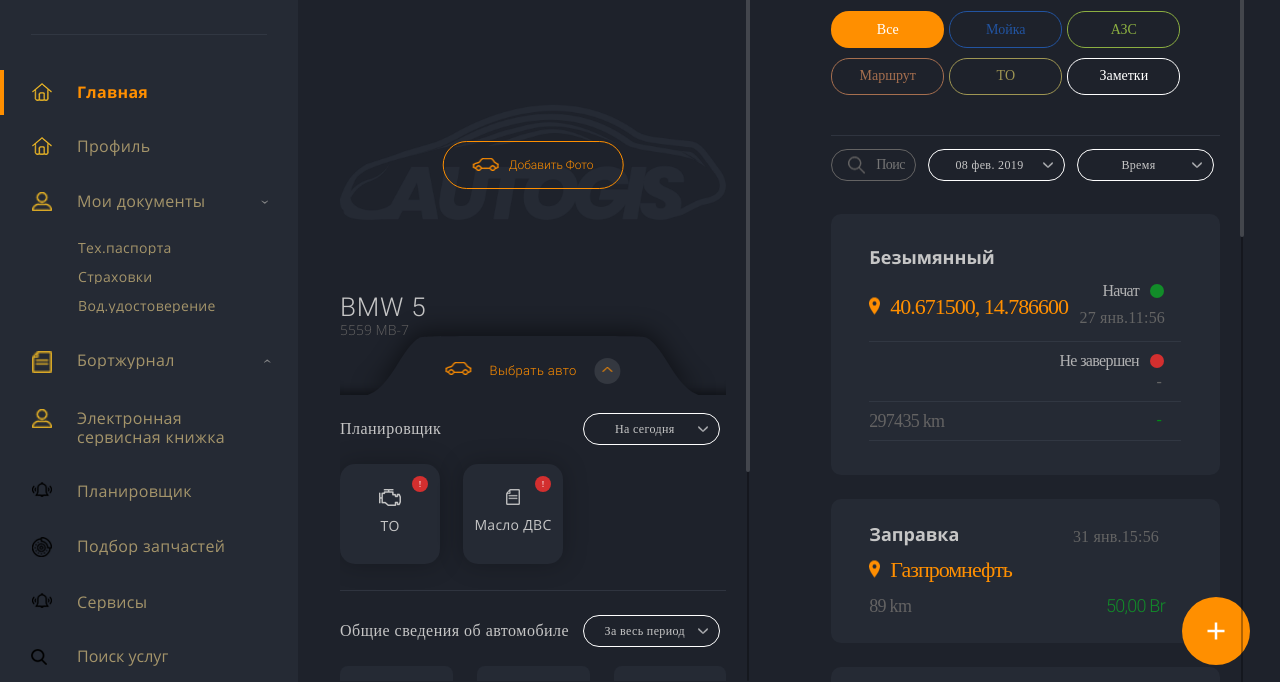
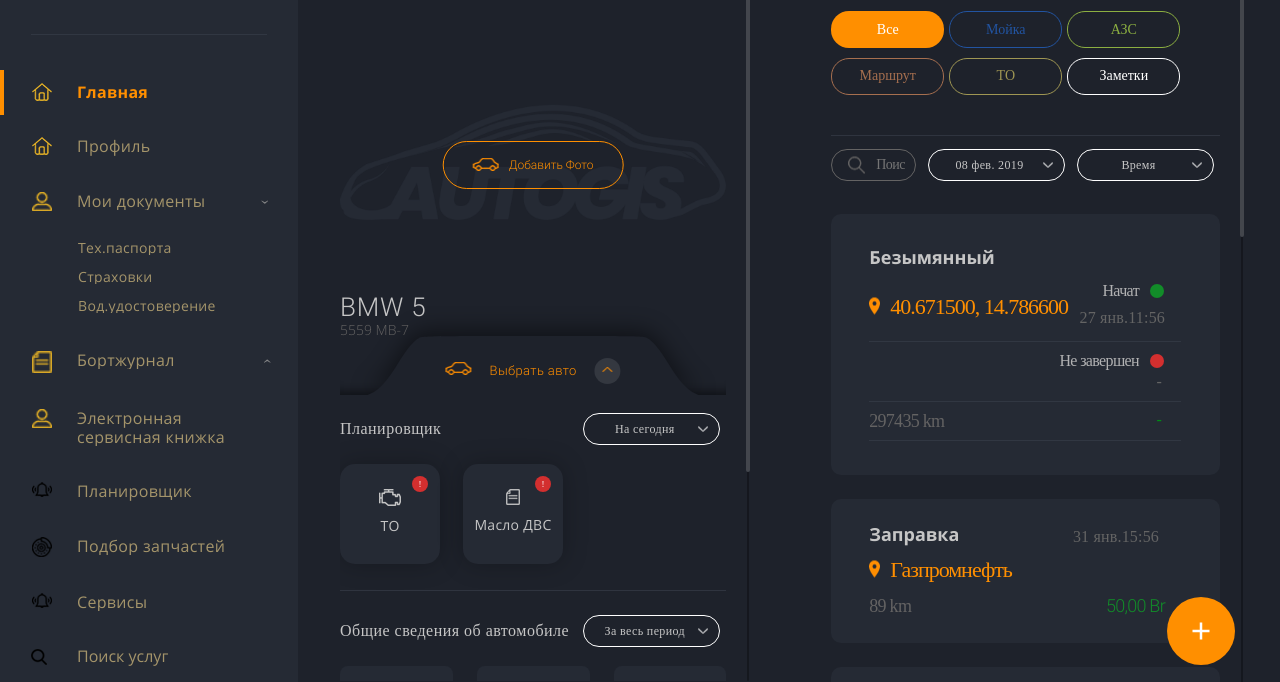
Before and after one commit to juniorcreator/bortjurnal, a website: page index.html in a window 1280 px wide. Shown: the part 114-796 px from the top of the page. Drawn offline with Linux system fonts and the light colour scheme; a web font is replaced by a local one.

Commit message:
moved add button

```diff
--- a/resources/sass/blocks/_block_filter.scss
+++ b/resources/sass/blocks/_block_filter.scss
@@ -223,7 +223,7 @@
 .add-item {
   position: fixed;
   bottom: 21px;
-  right: 30px;
+  right: 45px;
   width: 68px;
   height: 68px;
   border-radius: 50%;
```
Also changed, not shown: public/css/app.css, 1 other file.
